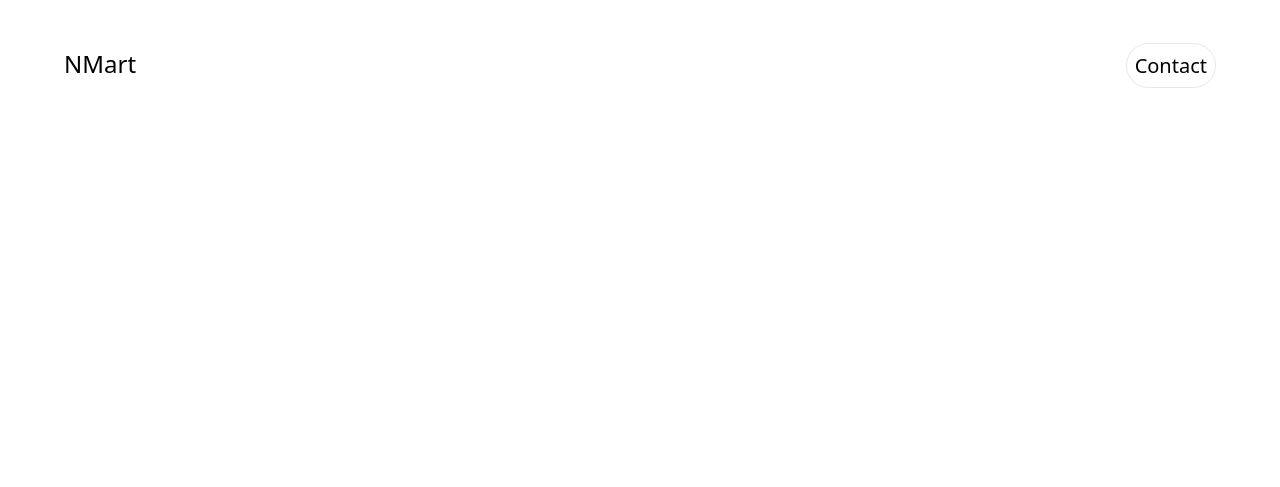
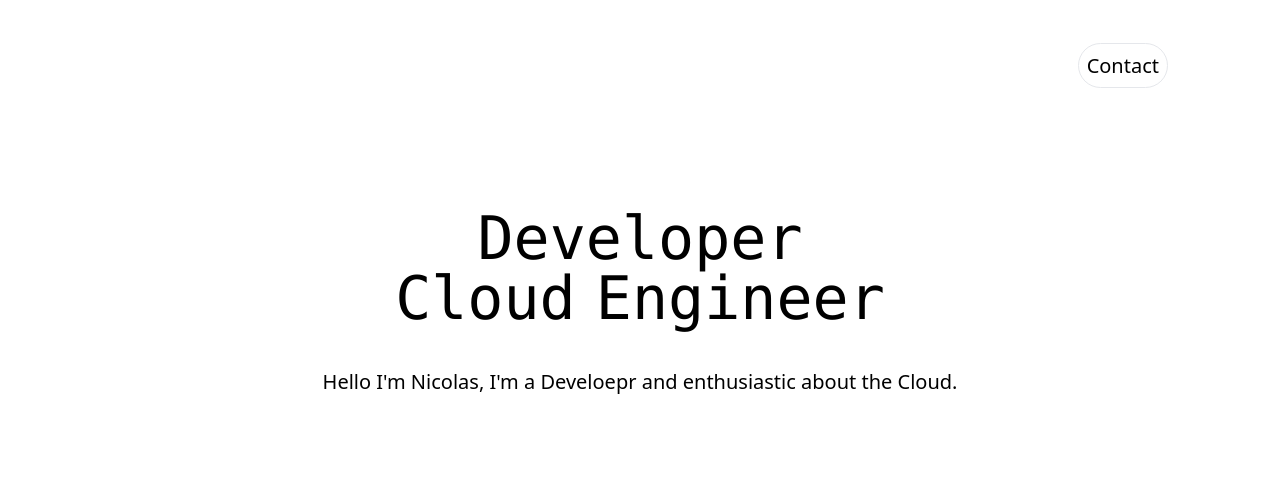
Before and after one commit to nk-mart/Az-Cloud-Resume, a plain HTML site: page index.html in a window 1280 px wide. Drawn offline with nearby package versions, Linux system fonts and the light colour scheme.

Commit message:
initial commit

```diff
--- a/index.html
+++ b/index.html
@@ -9,13 +9,28 @@
     <title>Resume</title>
   </head>
   <body>
-    <nav class="flex justify-between m-12 mx-16 text-2xl">
-      <h1>NMart</h1>
+    <nav class="flex justify-between p-12 mx-16 text-2xl">
+      <h1></h1>
       <ul>
         <li class="">
-          <a href="" class="border rounded-3xl p-2 text-xl">Contact</a>
+          <a
+            href="mailto:nicholasmartinweb@gmail.com
+            "
+            class="font-sans border rounded-3xl p-2 text-xl hover:transition-all hover:bg-gray-300"
+            >Contact</a
+          >
         </li>
       </ul>
     </nav>
+    <section>
+      <div class="p-12 pt-20 text-center">
+        <h1 class="font-mono text-6xl">Developer</h1>
+        <h1 class="font-mono text-6xl [word-spacing:-1rem]">Cloud Engineer</h1>
+        <p class="p-10 text-xl">
+          Hello I'm Nicolas, I'm a Develoepr and enthusiastic about the Cloud.
+        </p>
+      </div>
+      <section></section>
+    </section>
   </body>
 </html>
```
